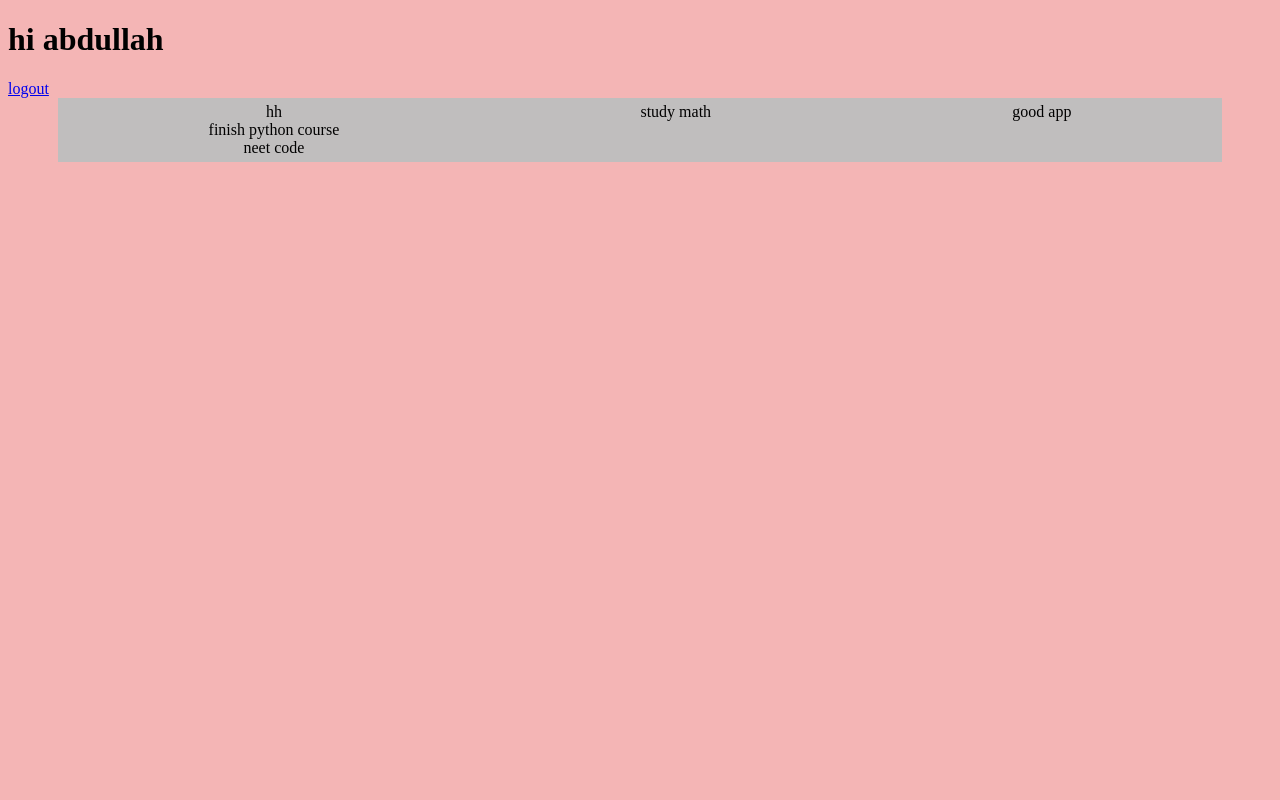
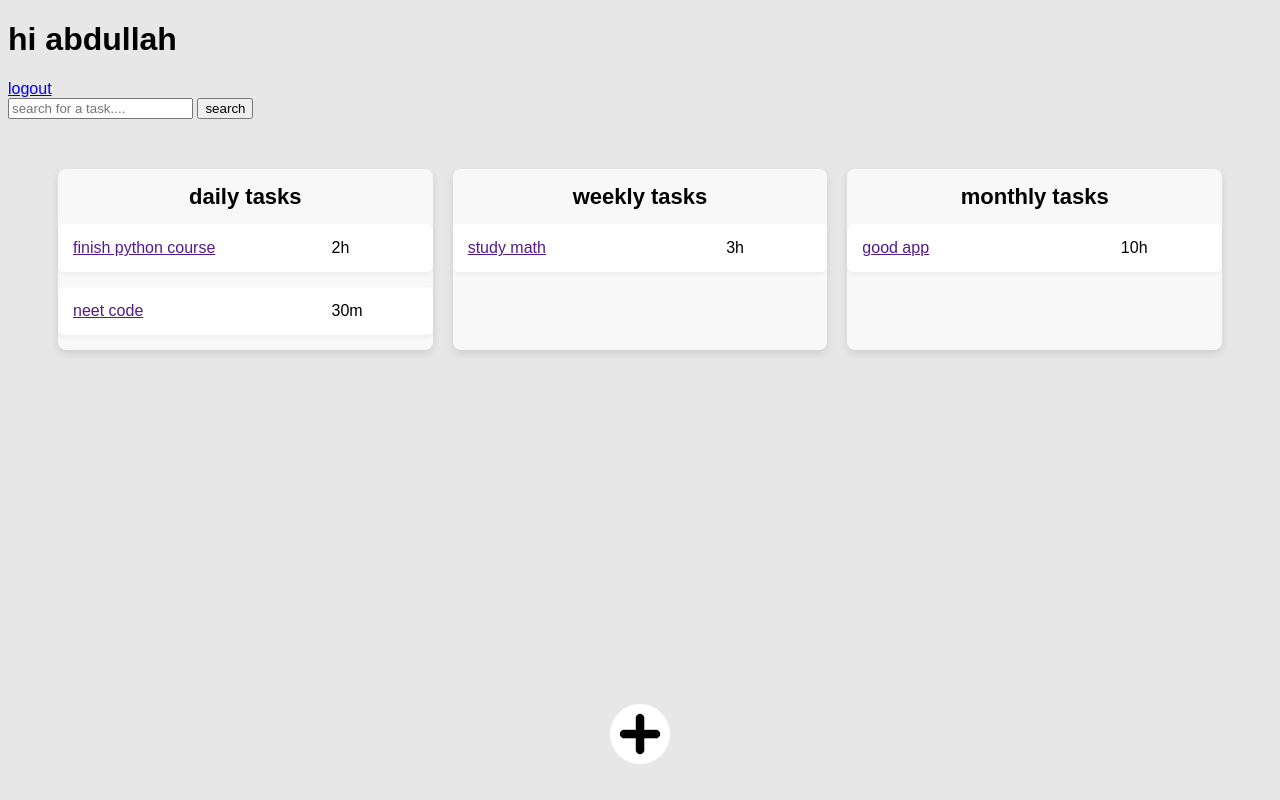
Before and after one commit to AbdullahYahya1/TaskManager, a Django app: page / in a window 1280 px wide. Run offline with Django 5.2, Linux system fonts and the light colour scheme; a user stored in the database is signed in; data comes from the database, SQL or seed files in the repository; both versions use the stored data as it was after the commit.

Commit message:
css and html , api for the iscomplete functionality of the task

```diff
--- a/TASKMANAGER/TASKMANAGER/static/css/base.css
+++ b/TASKMANAGER/TASKMANAGER/static/css/base.css
@@ -1,3 +1,4 @@
 body{
-    background-color: rgb(244, 181, 181) ;
+    background-color: rgb(231, 231, 231);
+    font-family: Arial, sans-serif;
 }
--- a/TASKMANAGER/TASKMANAGER/taskapp/static/taskapp/css/style.css
+++ b/TASKMANAGER/TASKMANAGER/taskapp/static/taskapp/css/style.css
@@ -1,11 +1,149 @@
-.grid{
+body {
+    position: relative;
+}
+
+.grid {
     display: grid;
-    grid-template-columns: auto auto auto; /* Adjust the number of columns as needed */
-    margin-inline:50px;
+    grid-template-columns: repeat(3, 1fr);
+    gap: 20px;
+    margin: 50px;
+    text-align: left;
+}
+
+.grid-item {
+    background-color: #f8f8f8;
+    border-radius: 8px;
+    box-shadow: 0 4px 8px rgba(0, 0, 0, 0.1);
+}
+.flex-large {
+    flex: 3;
+}
+
+.flex-small {
+    flex: 1;
+}
+.item {
+    display: flex;
+    background-color: #ffffff;
+    margin-bottom: 15px;
+    padding: 15px;
+    border-radius: 6px;
+    box-shadow: 0 2px 4px rgba(0, 0, 0, 0.05);
+    transition: background-color 0.3s;
+}
+
+.item:hover {
+    background-color: #f0f0f0;
+}
+
+.strikethrough {
+    position: relative;
+}
+.addbutton{
+    cursor: pointer;
+    position:fixed;
+    bottom: 0;
+    left: 50%;
+    transform: translate(-50%, -50%);
+}
+.addimg{
+    width: 60px;
+    height: 60px;
+    border-radius: 100%;
+}
+.strikethrough::after {
+    content: "";
+    position: absolute;
+    left: 0;
+    top: 50%;
+    right: 0;
+    border-top: 2px solid #ff6347;
+    transform: translateY(-50%);
+}
+.addContainer {
+    position: fixed;
+    top: 50%;
+    left: 50%;
+    background-color: #ffffff;
+    width: 300px;
+    height: 300px;
+    transform: translate(-50%, -50%);
+    padding: 20px;
+    box-shadow: 0 8px 16px rgba(0, 0, 0, 0.2);
+    border-radius: 10px;
+    display: flex;
+    flex-direction: column;
+    align-items: center;
+    justify-content: center;
+    gap: 10px;
+    z-index: 1000;
+}
+
+.addContainer a {
+    display: inline-block;
+    background-color: #007bff;
+    color: #ffffff;
+    padding: 10px 15px;
     text-align: center;
-    background-color: rgb(192, 190, 190);
+    width: 70%;
+    text-decoration: none;
+    font-weight: bold;
+    border-radius: 5px;
+    transition: background-color 0.3s;
 }
-.grid-item{
-    margin: 5px;
+
+.addContainer a:hover {
+    background-color: #0056b3;
+}
+
+.closeButton {
+    position: absolute;
+    top: 10px;
+    right: 10px;
+    background-color: transparent;
+    border: none;
+    font-size: 24px;
+    color: #333;
+    cursor: pointer;
+}
+
+.closeButton {
+    position: absolute;
+    top: 10px;
+    right: 10px;
+    background-color: #ff5f5f;
+    color: #ffffff;
+    padding: 0 10px;
+    height: 30px;
+    line-height: 30px;
+    border-radius: 15px;
+    border: none;
+    font-size: 16px;
+    font-weight: bold;
+    cursor: pointer;
+    display: flex;
+    align-items: center;
+    justify-content: center;
+    box-shadow: 0 2px 4px rgba(0, 0, 0, 0.1); /* Consistent with other shadows for depth */
+    transition: all 0.3s, transform 0.1s;
+}
+
+.closeButton:hover {
+    background-color: #ff4040;
+    box-shadow: 0 4px 8px rgba(0, 0, 0, 0.2);
+    padding: 2px 11px;
+}
+.closeButton:focus {
+    outline: none; /* Removes the outline to maintain the design */
+    box-shadow: 0 0 0 2px #fff, 0 0 0 4px #ff5f5f; /* Adds a focus state for accessibility */
 
 }
+
+.view{
+    display: none;
+}
+
+.tasksHeaders{
+    text-align: center;
+    font-size: 22px;
+}
--- /dev/null
+++ b/TASKMANAGER/TASKMANAGER/taskapp/static/taskapp/js/app.js
@@ -0,0 +1,41 @@
+async function sendNumber(number,task_type) {
+    try {
+        const response = await fetch('send_number/', {
+            method: 'POST',
+            headers: {
+                'Content-Type': 'application/json'
+            },
+            body: JSON.stringify({ number: number , task_type: task_type})
+        });
+        const data = await response.json();
+        console.log('Response from Django:', data);
+    } catch (error) {
+        console.error('Error:', error);
+    }
+}
+
+
+
+
+document.addEventListener('DOMContentLoaded', function() {
+    let taskItems = document.querySelectorAll('.item');
+    taskItems.forEach(function(item) {
+        item.addEventListener('click', function() {
+            this.classList.toggle('strikethrough');
+            sendNumber(this.classList[0] , this.classList[1]);
+        });
+    });
+
+
+
+
+    let addbutton = document.querySelectorAll('.addbutton');
+    let addContainer = document.querySelector('.addContainer');
+    addbutton.forEach(button => {
+        button.addEventListener('click',()=>{
+            addContainer.classList.toggle('view');
+        })
+    });
+
+
+});
--- a/TASKMANAGER/TASKMANAGER/taskapp/templates/taskapp/index.html
+++ b/TASKMANAGER/TASKMANAGER/taskapp/templates/taskapp/index.html
@@ -2,42 +2,73 @@
 {% load static %}
 
 {% block header %}
-<link rel="stylesheet" href="{% static 'taskapp/css/style.css' %}">
+    <link rel="stylesheet"href="{% static 'taskapp/css/style.css' %}"/>
+    <script src="{% static 'taskapp/js/app.js' %}"></script>
 {% endblock header %}
 
 {% block content %}
+    <div class='addbutton' >
+        <img class='addimg' src="{% static 'taskapp/images/add.jpg' %}" alt="">
+    </div>
+
     <h1>hi {{user}}</h1>
     <a href="{% url 'logout_page'  %}">logout</a>
-
+    <div>
+        <input type="text" placeholder='search for a task....'>
+        <button type="submit">search</button>
+    </div>
     <div class="grid">
-
         <div class="grid-item">
-            hh
+            <h1 class='tasksHeaders'>daily tasks</h1>
             {% for task in daytask %}
-                <div>
-                {{task}}
+            <div class="{{task.id}} daytask item {% if task.is_finished %}strikethrough{% endif %}">
+                <div class="flex-large">
+                    <a href=""> {{ task }} </a>
                 </div>
+                <div class="flex-small">{{ task.estimated_time }}</div>
+            </div>
             {% endfor %}
         </div>
 
         <div class="grid-item">
+            <h1 class='tasksHeaders'>weekly tasks</h1>
             {% for task in weeklytask %}
-                <div>
-                {{task}}
+            <div class="{{task.id}} weeklytask item {% if task.is_finished %}strikethrough{% endif %}">
+                <div class="flex-large">
+                    <a href=""> {{ task }} </a>
                 </div>
+                <div class="flex-small">{{ task.estimated_time }}</div>
+            </div>
             {% endfor %}
         </div>
 
         <div class="grid-item">
+            <h1 class='tasksHeaders'>monthly tasks</h1>
             {% for task in monthlytask %}
-                <div>
-                {{task}}
+            <div class="{{task.id}} monthlytask item {% if task.is_finished %}strikethrough{% endif %}">
+                <div class="flex-large">
+                    <a href=""> {{ task }} </a>
                 </div>
+                <div class="flex-small">{{ task.estimated_time }}</div>
+            </div>
             {% endfor %}
         </div>
+    </div>
+
+    <div class='addContainer view'>
+        <div class='addbutton closeButton'>
+            X
+        </div>
+        <a href="">
+            add daily task
+        </a>
+        <a href="">
+            add weekly task
+        </a>
+
+        <a href="">
+            add monthly task
+        </a>
 
     </div>
-
-
-
 {% endblock content %}
--- a/TASKMANAGER/TASKMANAGER/taskapp/templates/taskapp/login_register_form.html
+++ b/TASKMANAGER/TASKMANAGER/taskapp/templates/taskapp/login_register_form.html
@@ -24,4 +24,6 @@
             {% endfor %}
         </ul>
     {% endif %}
+
+
 {% endblock content %}
--- a/TASKMANAGER/TASKMANAGER/taskapp/urls.py
+++ b/TASKMANAGER/TASKMANAGER/taskapp/urls.py
@@ -5,4 +5,6 @@ urlpatterns = [
     path('login_form', views.login_form, name='login_form'), # Include your app's URLs
     path('register_form', views.register_form, name='register_form'), # Include your app's URLs
     path('logout_page', views.logout_page, name='logout_page'),
+    path('task/<str:pk>', views.task, name='task'),
+    path('send_number/', views.send_number, name='send_number'),
 ]
--- a/TASKMANAGER/TASKMANAGER/taskapp/views.py
+++ b/TASKMANAGER/TASKMANAGER/taskapp/views.py
@@ -7,6 +7,31 @@ from django.contrib.auth.models import User
 from django.contrib import messages
 from django.contrib.auth import authenticate , login , logout
 from django.contrib.auth.decorators import login_required
+from django.http import JsonResponse
+from django.views.decorators.csrf import csrf_exempt
+import json
+
+types =('daytask', 'weeklytask' , 'monthlytask')
+@csrf_exempt  # Temporarily disable CSRF for demonstration
+def send_number(request):
+    if request.method == "POST" and request.user.is_authenticated:
+        task = None
+        data = json.loads(request.body)
+        pk = data.get('number',0)
+        task_type = data.get('task_type',0)
+        if task_type == types[0]:
+            task = DayTask.objects.get(pk=pk)
+        elif task_type == types[1]:
+            task = WeeklyTask.objects.get(pk=pk)
+        elif task_type == types[2]:
+            task = MonthlyTask.objects.get(pk=pk)
+        if  request.user != task.user:
+            return JsonResponse({'status': 'error', 'message': 'you are not allowed'})
+        task.is_finished =not task.is_finished
+        task.save()
+        return JsonResponse({'status': 'success', 'number_received': pk})
+    return JsonResponse({'status': 'error', 'message': 'Only POST method allowed'})
+
 
 @login_required(login_url='login_form')
 def index(request):
@@ -17,9 +42,11 @@ def index(request):
         'daytask': daytask,
         'weeklytask': weeklytask,
         'monthlytask': monthlytask})
+def task(request,pk):
+      return HttpResponse(f'{pk} {DayTask.objects.get(pk=pk).user}')
 
-
-
+def daylytask(request):
+    return render(request, 'taskapp/daylytask.html',{})
 def login_form(request):
     if request.user.is_authenticated:
         return redirect('index')
```
Also changed, not shown: TASKMANAGER/TASKMANAGER/taskapp/templates/taskapp/task.html (added, +11 -0 lines), TASKMANAGER/TASKMANAGER/db.sqlite3, TASKMANAGER/TASKMANAGER/taskapp/static/taskapp/images/add.jpg (added), TASKMANAGER/TASKMANAGER/taskapp/static/taskapp/images/script.js (deleted).
